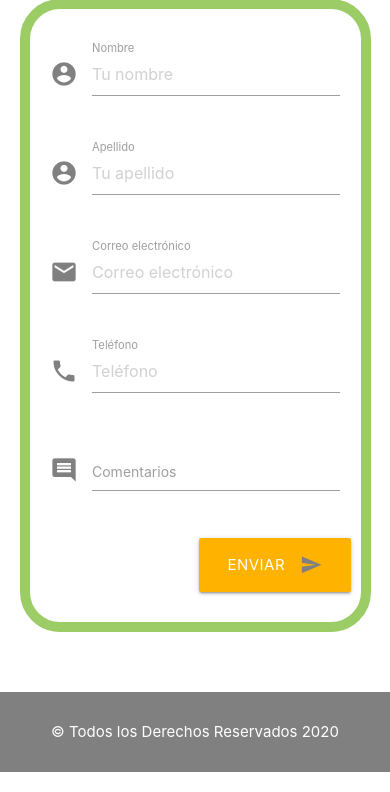
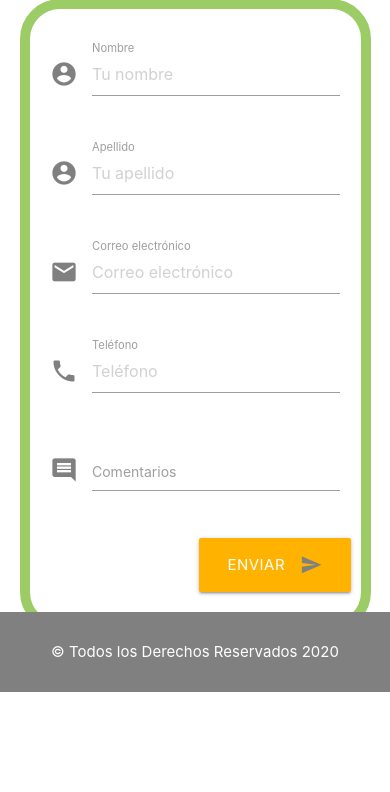
Before and after one commit to Ingvictor/SitiosWeb, a PHP site: page /contacto.html in a window 390 px wide; the page is wider, and only the part inside the window is pictured. Shown: the part 645-1437 px from the top of that part. Run offline with PHP 8.4, Linux system fonts and the light colour scheme.

Commit message:
Preba footer3

```diff
--- a/css/main.css
+++ b/css/main.css
@@ -725,6 +725,6 @@ header ul a{
         margin-left:40% ;
     }
     .footer{
-        margin-top: 100px;
+        margin-bottom: 100px;
     }
 }
```
